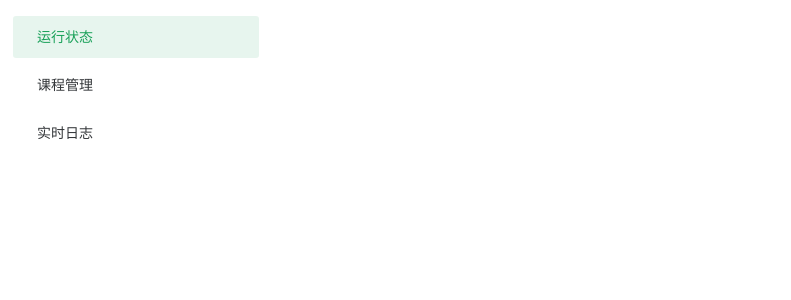
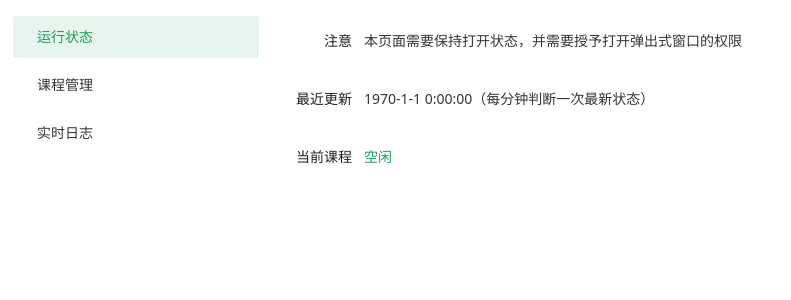
Before and after one commit to clansty/auto-attend-lessons, a Vue app: page /status in a window 1280 px wide. Shown: the top 300 px of the page, without its empty margins (0-791 px from the left). Built offline with nearby package versions, Linux system fonts and the light colour scheme; the HTML template or start-up script is replaced by a standard one.

Commit message:
feat: 状态显示

```diff
--- /dev/null
+++ b/src/stores/status.ts
@@ -0,0 +1,13 @@
+import { defineStore } from 'pinia';
+
+const useStatus = defineStore('status', {
+  state() {
+    return {
+      lastUpdate: 0,
+      currentLesson: '',
+      logs: [],
+    };
+  },
+});
+
+export default useStatus;
--- a/src/views/Status.tsx
+++ b/src/views/Status.tsx
@@ -1,10 +1,27 @@
 import { defineComponent } from 'vue';
+import { NForm, NFormItem, NText, NTime } from 'naive-ui';
+import useStatus from '@/stores/status';
 
 export default defineComponent({
   setup() {
+    const status = useStatus();
+
     return () => (
       <div>
-
+        <NForm labelPlacement="left" labelWidth="auto">
+          <NFormItem label="注意">
+            本页面需要保持打开状态，并需要授予打开弹出式窗口的权限
+          </NFormItem>
+          <NFormItem label="最近更新">
+            <NTime time={status.lastUpdate} format="yyyy-M-d H:mm:ss" />
+            （每分钟判断一次最新状态）
+          </NFormItem>
+          <NFormItem label="当前课程">
+            <NText type={status.currentLesson ? 'warning' : 'success'}>
+              {status.currentLesson || '空闲'}
+            </NText>
+          </NFormItem>
+        </NForm>
       </div>
     );
   },
```
